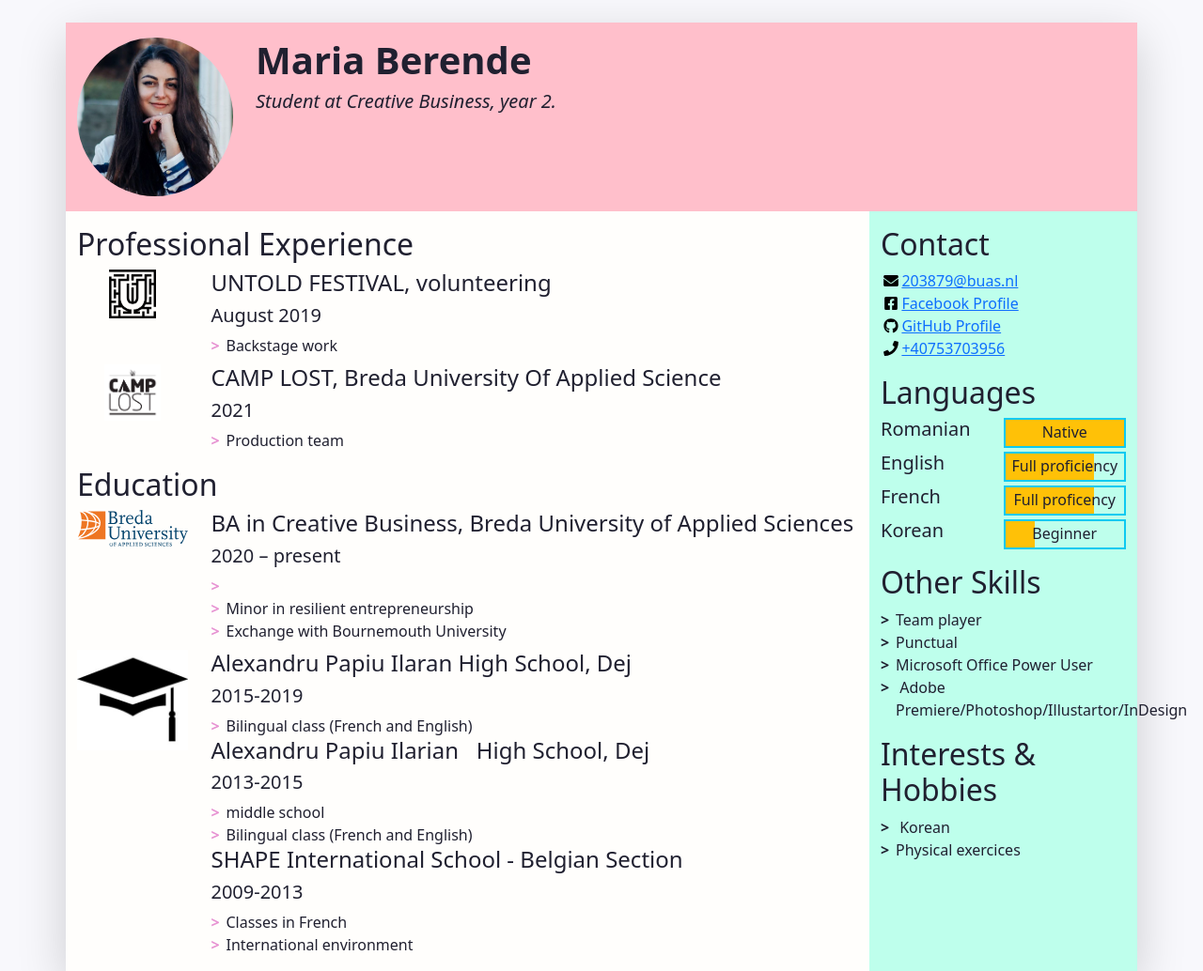
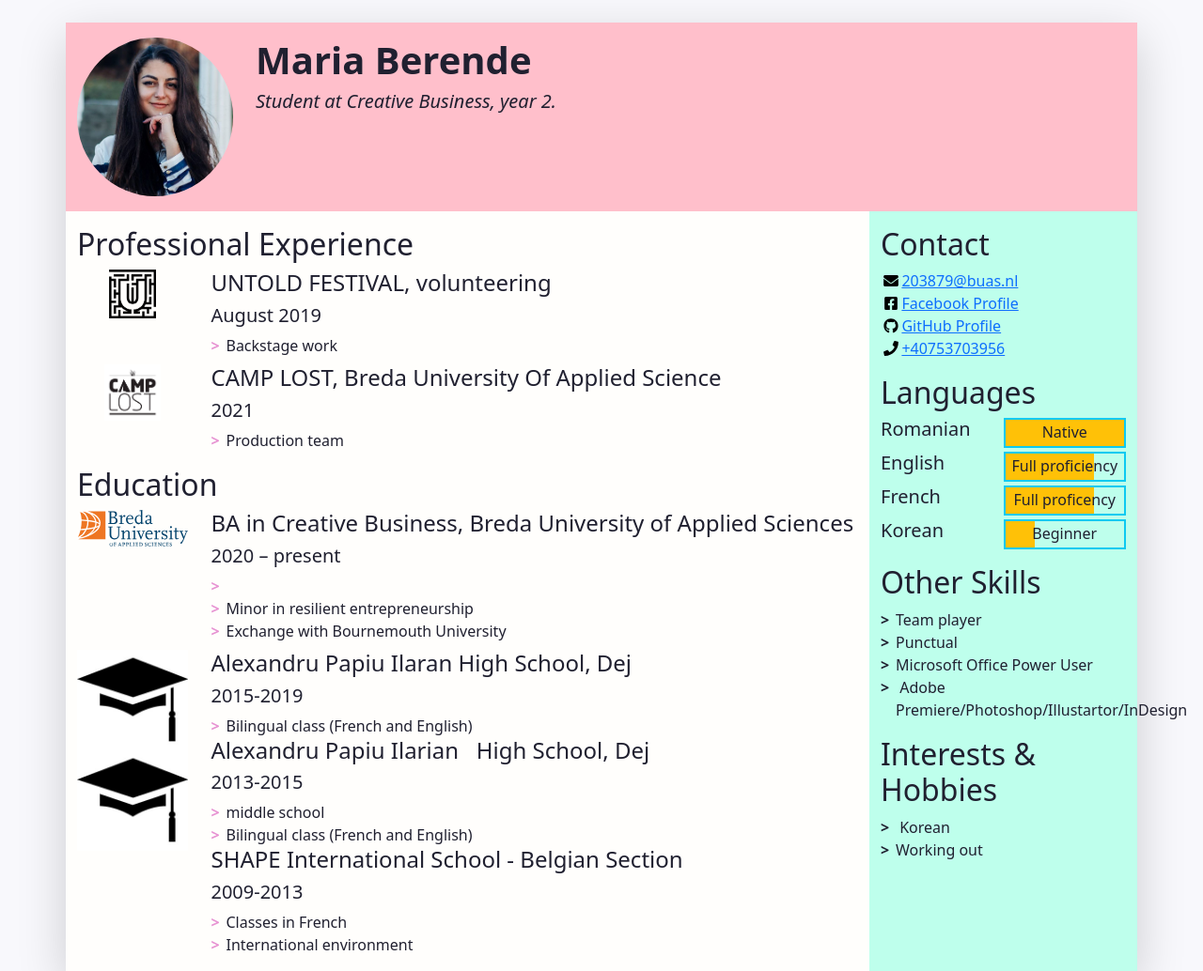
Before and after one commit to MariaBerende/cv, a plain HTML site: page index.html in a window 1280 px wide. Shown: the top 1034 px of the page at 94% size. Drawn offline with nearby package versions, Linux system fonts and the light colour scheme.

Commit message:
Added hat

```diff
--- a/index.html
+++ b/index.html
@@ -111,7 +111,8 @@
 					 <ul class="biography-details list-unstyled">
                     <li>Production team</li>
                   <!-- This entry doesn't have a list of achievements, but you can copy-paste the one from above -->
-                </div>
+					</ul>
+			    </div>
               </li>
 
             </ul>
@@ -143,7 +144,8 @@
               <!-- 2nd item in education -->
               <li class="biography-item row mb-2">
   <div class="logo-container col-3 col-sm-2 col-md-3 col-lg-2">
-              <img class="biography-logo mw-100 d-block mx-auto" src="images/picture/graduation hat.jpg" alt="School logo" width="246">
+              <img class="biography-logo mw-100 d-block mx-auto" src="images/picture/graduation hat.jpg" alt="School logo" width="150">
+	  <img class="biography-logo mw-100 d-block mx-auto" src="images/picture/graduation hat.jpg" alt="School logo" width="150">
                 </div>
                 <div class="biography-contents col-9 col-sm-10 col-md-9 col-lg-10">
                   <h4>Alexandru Papiu Ilaran High School, Dej</h4>
@@ -273,7 +275,7 @@
             <h2>Interests &amp; Hobbies</h2>
             <ul class="skill-list list-unstyled">
               <li class="skill-item">&nbsp;Korean</li>
-              <li class="skill-item">Physical exercices&nbsp;&nbsp;</li>
+              <li class="skill-item">Working out</li>
             </ul>
           </section>
 
```
